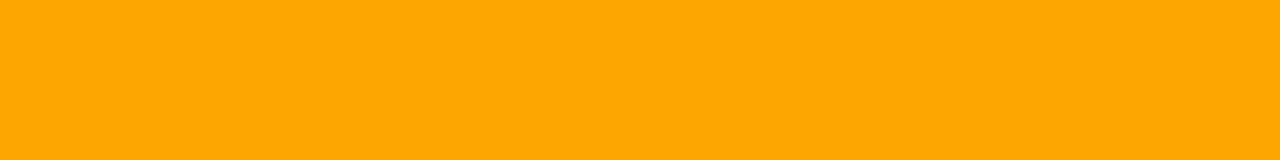
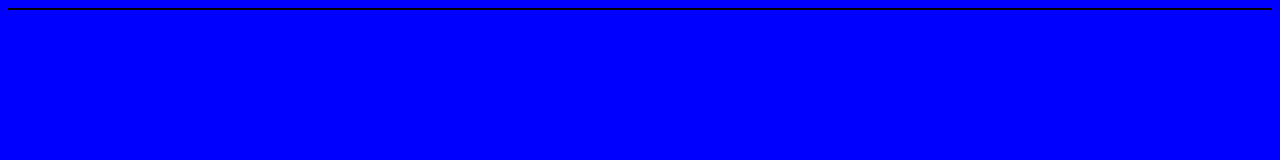
Before and after one commit to cmorner/Angular-and-Node-SWA, a website: page client/index.html in a window 1280 px wide. Drawn offline with nearby package versions, Linux system fonts and the light colour scheme; some packages are replaced by stand-ins of ours.

Commit message:
testcompiled sass

```diff
--- a/client/scss/main.scss
+++ b/client/scss/main.scss
@@ -0,0 +1,6 @@
+body {
+	background: blue;
+	div {
+		border: 1px solid black;
+	}
+}
```
Also changed, not shown: client/css/main.css, 1 other file.
